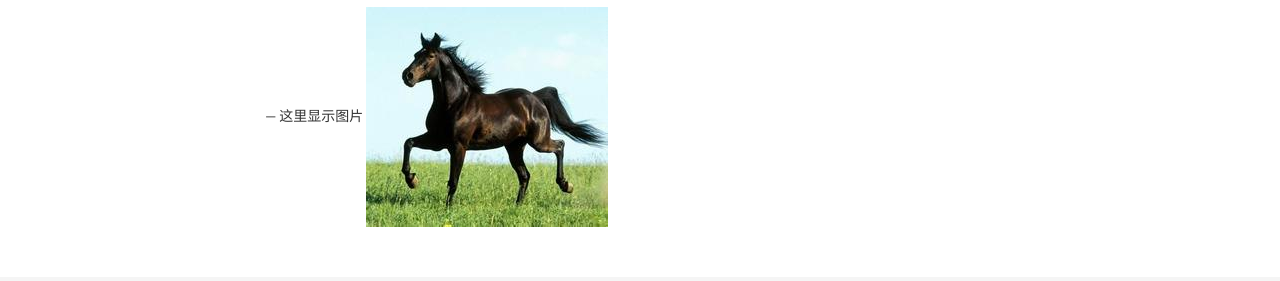
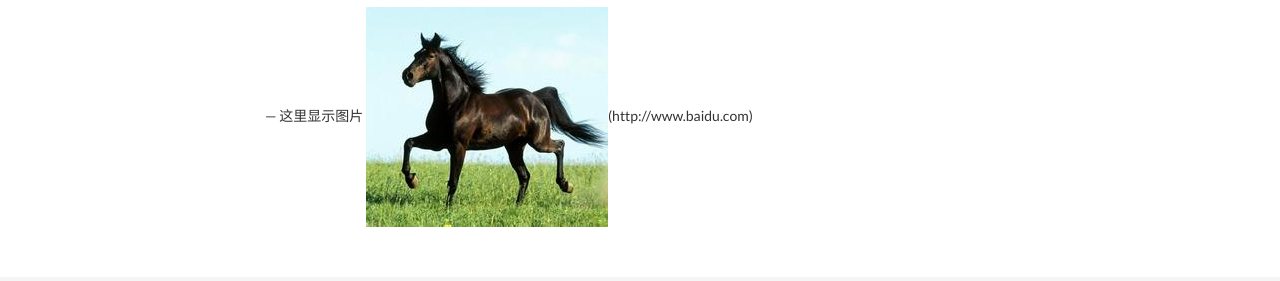
Before and after one commit to LarryBrick/jekyll_demo, a Jekyll site: the page built from _posts/2015-01-31-更好的掌控自己.md, in a window 1280 px wide and 1152 px high. Shown: the part 855-1136 px from the top of the window. Built offline with Jekyll 4.4.1, drawn with Linux system fonts in a browser that asks for light colours; nearby versions of some CDN libraries.

Commit message:
blog显示图片

```diff
--- a/_posts/2015-01-31-更好的掌控自己.md
+++ b/_posts/2015-01-31-更好的掌控自己.md
@@ -35,4 +35,4 @@ published: true
 　　脑海中始终会存在一句话：有所精，有所通。精就是深度，通就是广度，也是见识的多少，通就会赋予我们更丰富美好的生活，通到一定程度可能就会产生另外一番的天地；希望自己在以后的生活里能够做到精通全面；
 
 --- 这里显示图片
-![My helpful screenshot]({{site.baseurl}}/assets/ma.jpg)
+![My helpful screenshot]({{site.baseurl}}/assets/ma.jpg)(http://www.baidu.com)
```
